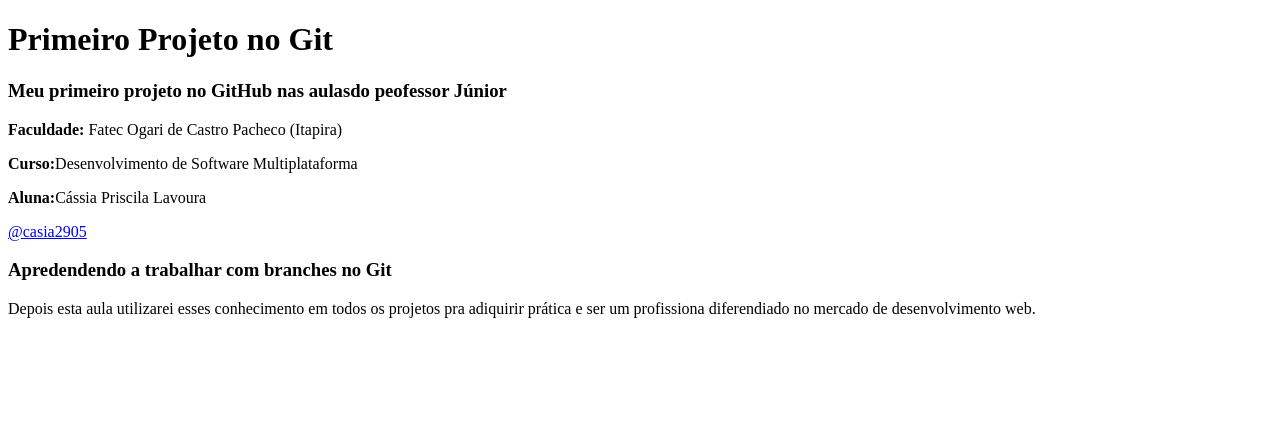
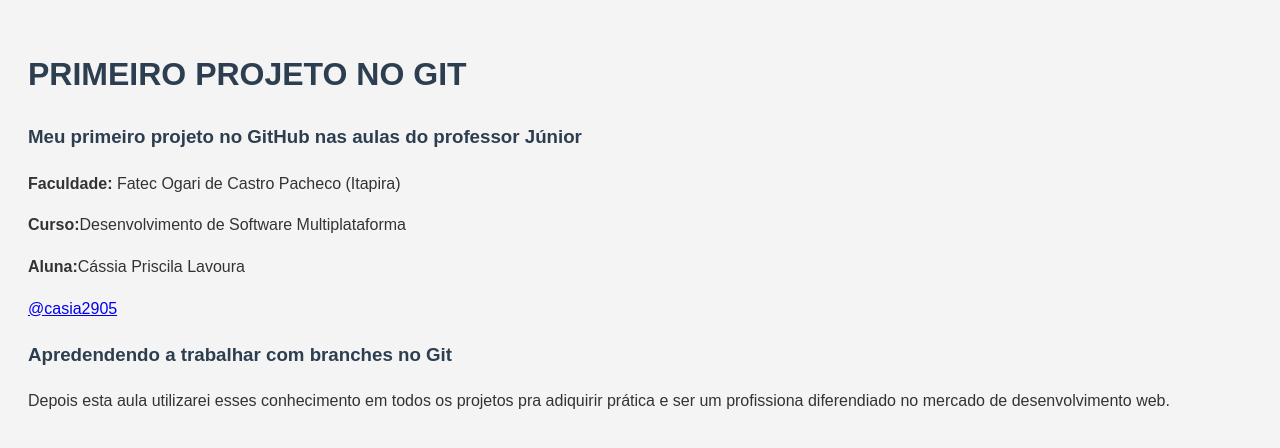
Before and after one commit to cassia2905/primeiro-projeto-git, a plain HTML site: page index.html in a window 1280 px wide. Drawn offline with Linux system fonts and the light colour scheme.

Commit message:
adicionado estilo.css no projeto

```diff
--- /dev/null
+++ b/estilo.css
@@ -0,0 +1,17 @@
+body{
+    font-family: Arial, Helvetica, sans-serif;
+    background-color: #f4f4f4;
+    color: #333;
+    line-height: 1.6;
+    padding: 20px;
+}
+
+h1{
+    font-size: 2em;
+    text-transform: uppercase;
+}
+
+h1,h3{color: #2c3e50;
+
+    margin-top: 50px 0 20px;
+}
--- a/index.html
+++ b/index.html
@@ -4,10 +4,11 @@
     <meta charset="UTF-8">
     <meta name="viewport" content="width=device-width, initial-scale=1.0">
     <title>Document</title>
+    <link rel="stylesheet" href="estilo.css"/>
 </head>
 <body>
     <h1>Primeiro Projeto no Git</h1>
-    <h3>Meu primeiro projeto no GitHub nas aulasdo peofessor Júnior</h3>
+    <h3>Meu primeiro projeto no GitHub nas aulas do professor Júnior</h3>
 
 
 
```
